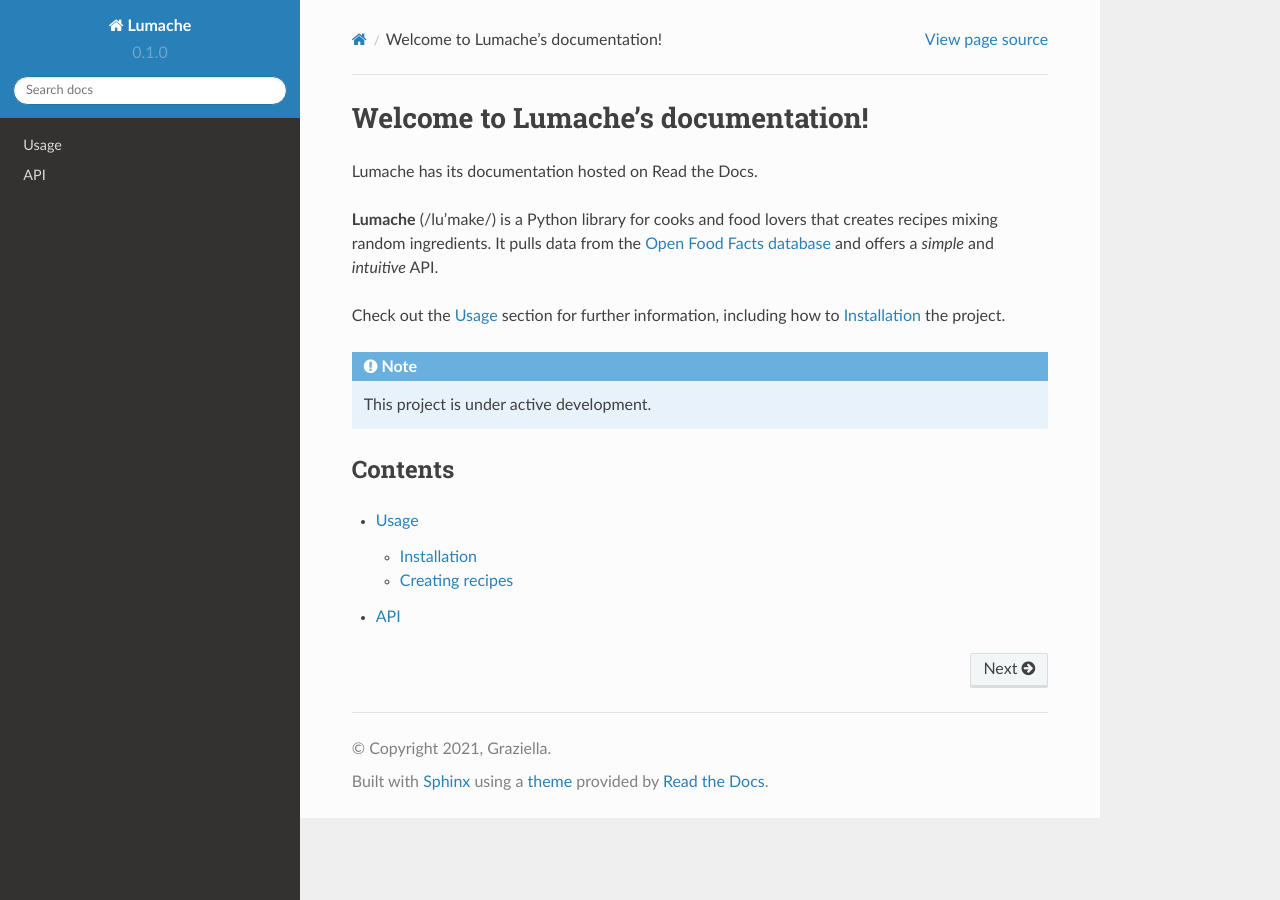
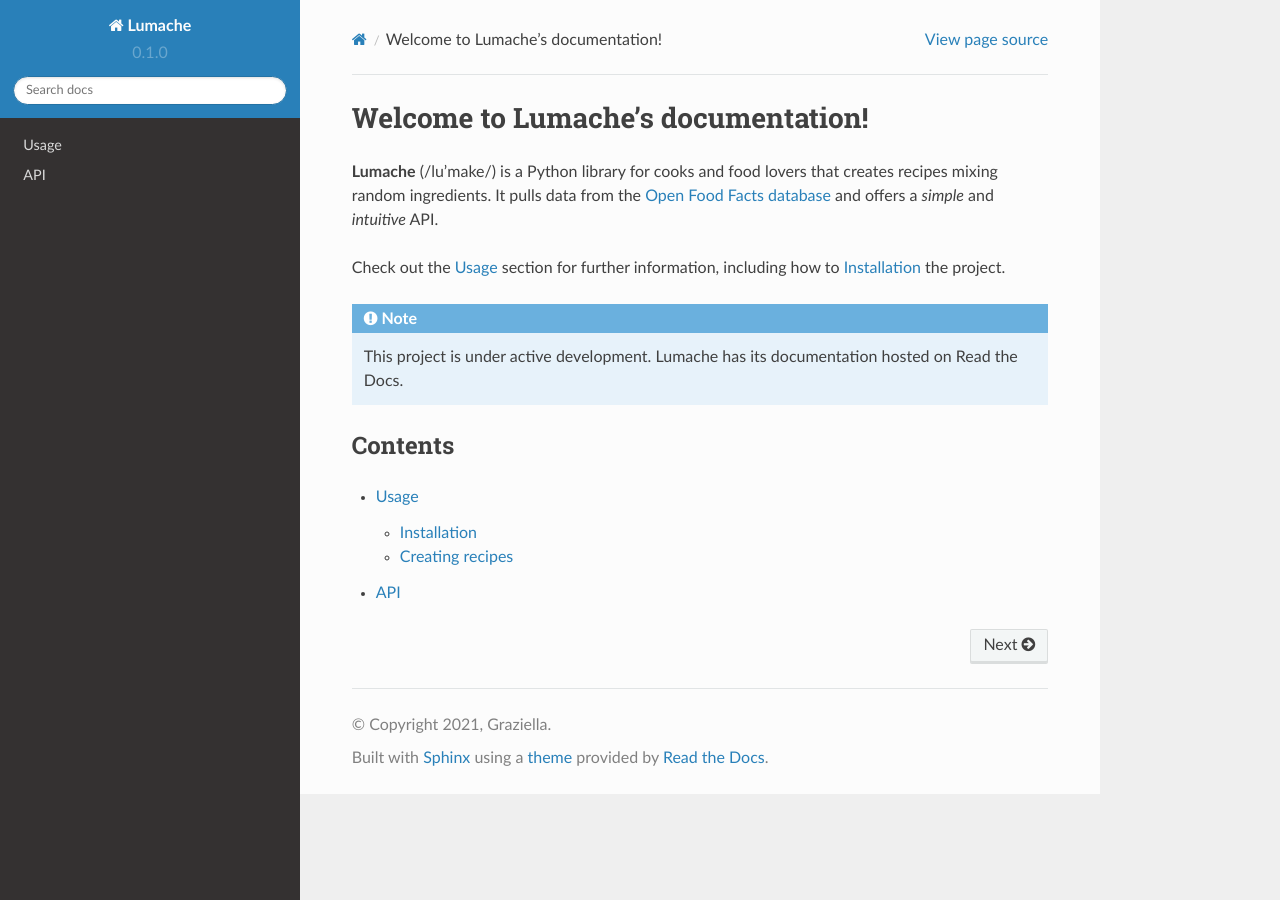
Before and after one commit to RushikeshPatange/RTD-Tutorial_SET_LAB, a Sphinx documentation site: the page built from docs/source/index.rst, in a window 1280 px wide. Built offline with Sphinx 7.4.7 and the Read the Docs theme 2.0.0, drawn with Linux system fonts in a browser that asks for light colours; part of the change alters nothing that is shown.

```diff
--- a/docs/source/index.rst
+++ b/docs/source/index.rst
@@ -1,6 +1,6 @@
 Welcome to Lumache's documentation!
 ===================================
-Lumache has its documentation hosted on Read the Docs.
+
 
 **Lumache** (/lu'make/) is a Python library for cooks and food lovers
 that creates recipes mixing random ingredients.
@@ -13,7 +13,7 @@ how to :ref:`installation` the project.
 .. note::
 
    This project is under active development.
-
+   Lumache has its documentation hosted on Read the Docs.
 Contents
 --------
 
```
